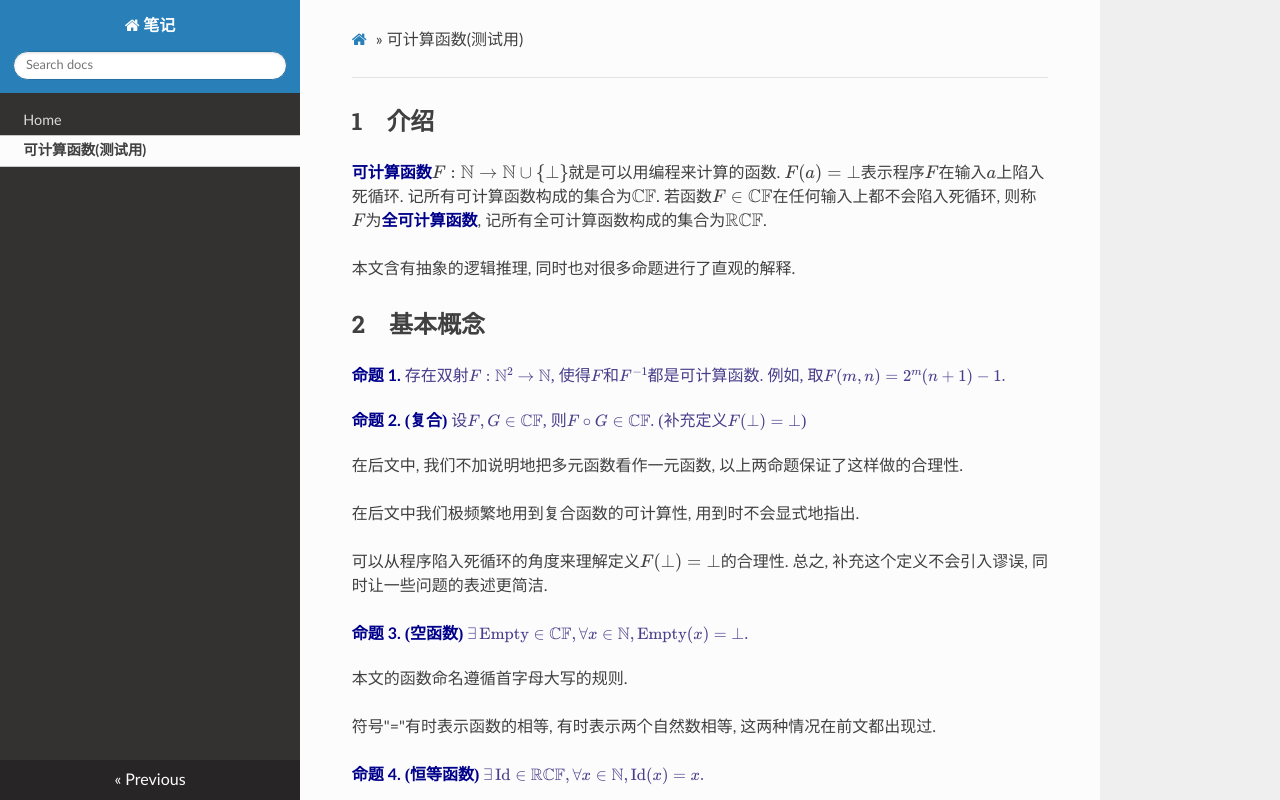
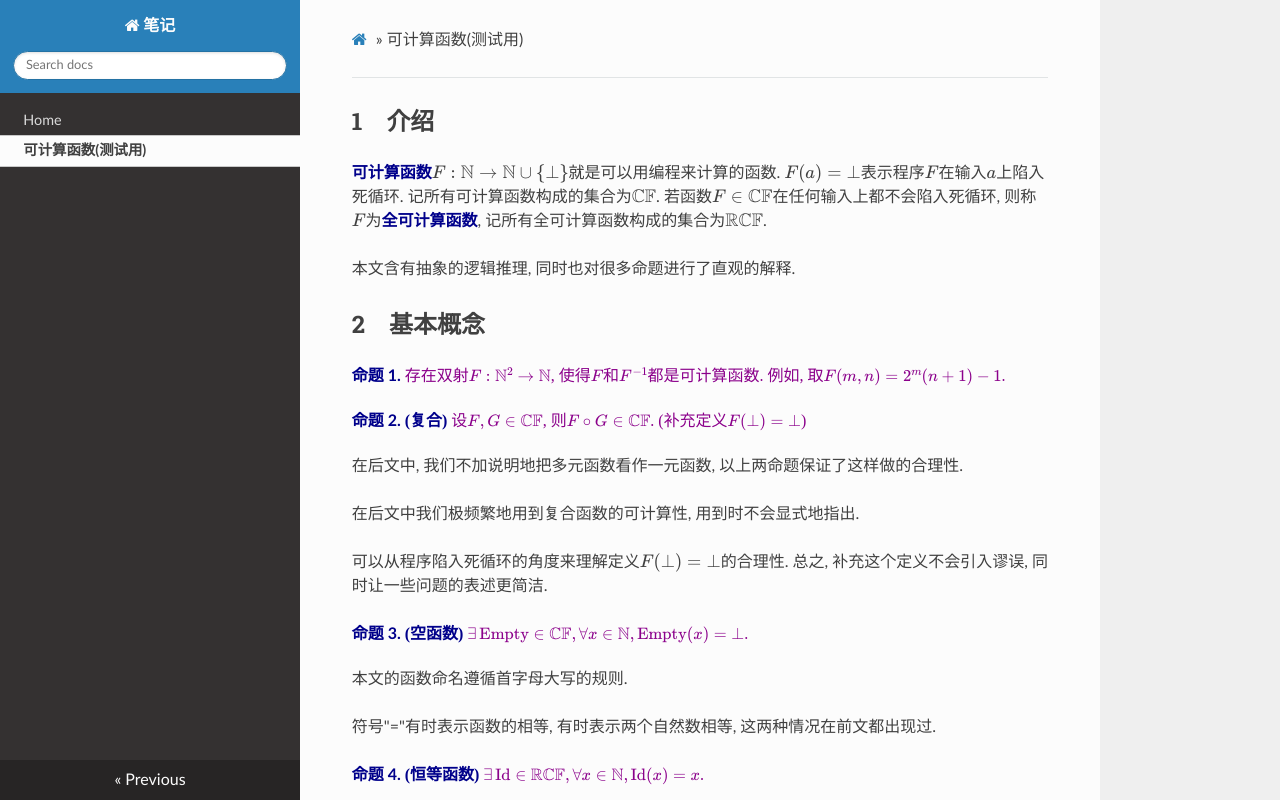
Before and after one commit to log2dx/log2dx.github.io, a plain HTML site: page 可计算函数(测试用)/index.html in a window 1280 px wide. Shown: the top 800 px of the page. Drawn offline with nearby package versions, Linux system fonts and the light colour scheme.

Commit message:
Deployed  with MkDocs version: 1.4.1

```diff
--- a/可计算函数(测试用)/index.html
+++ b/可计算函数(测试用)/index.html
@@ -78,7 +78,7 @@
                 }
                 i {
                   font-style: normal;
-                  color: darkslateblue;
+                  color: darkmagenta;
                   font-family: MJXZERO;
                 }
               </style>
```
Also changed, not shown: 404.html (+1 -1 lines), index.html (+2 -2 lines), search.html (+1 -1 lines), 1 other file.
